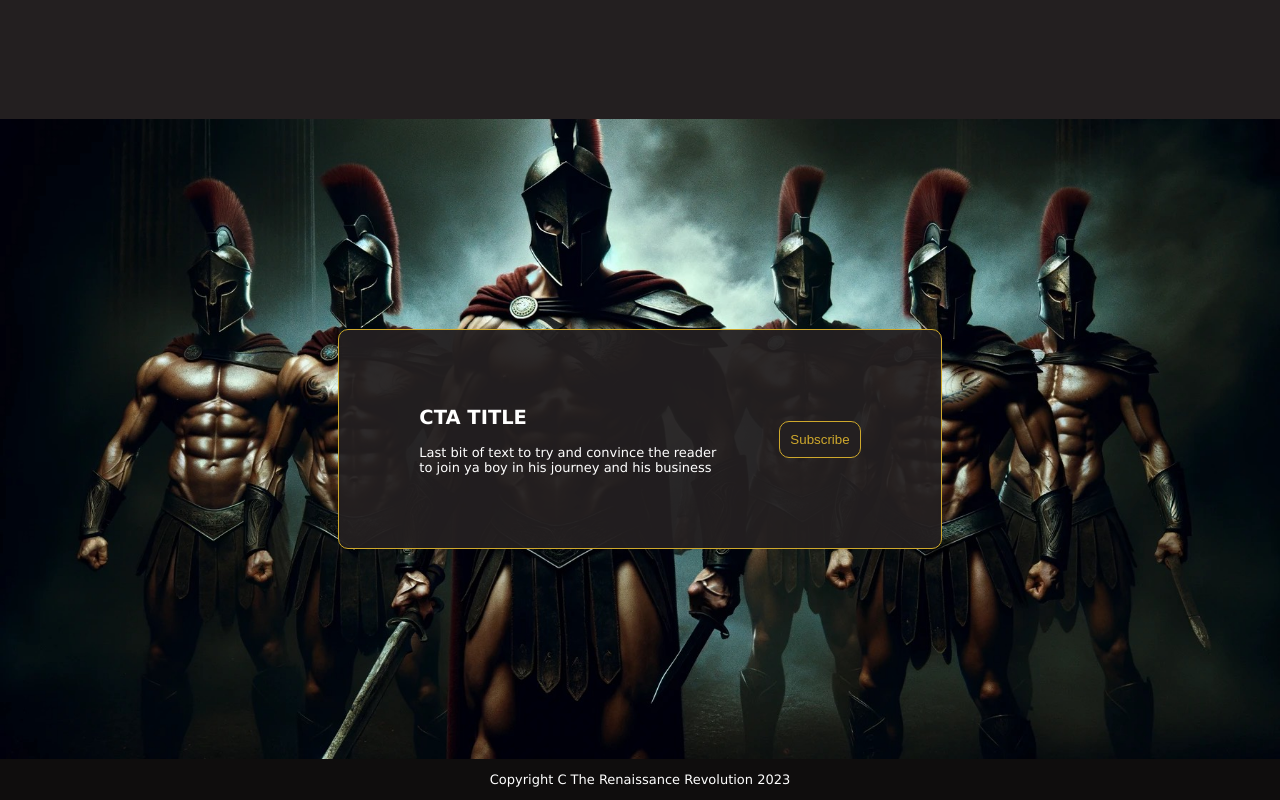
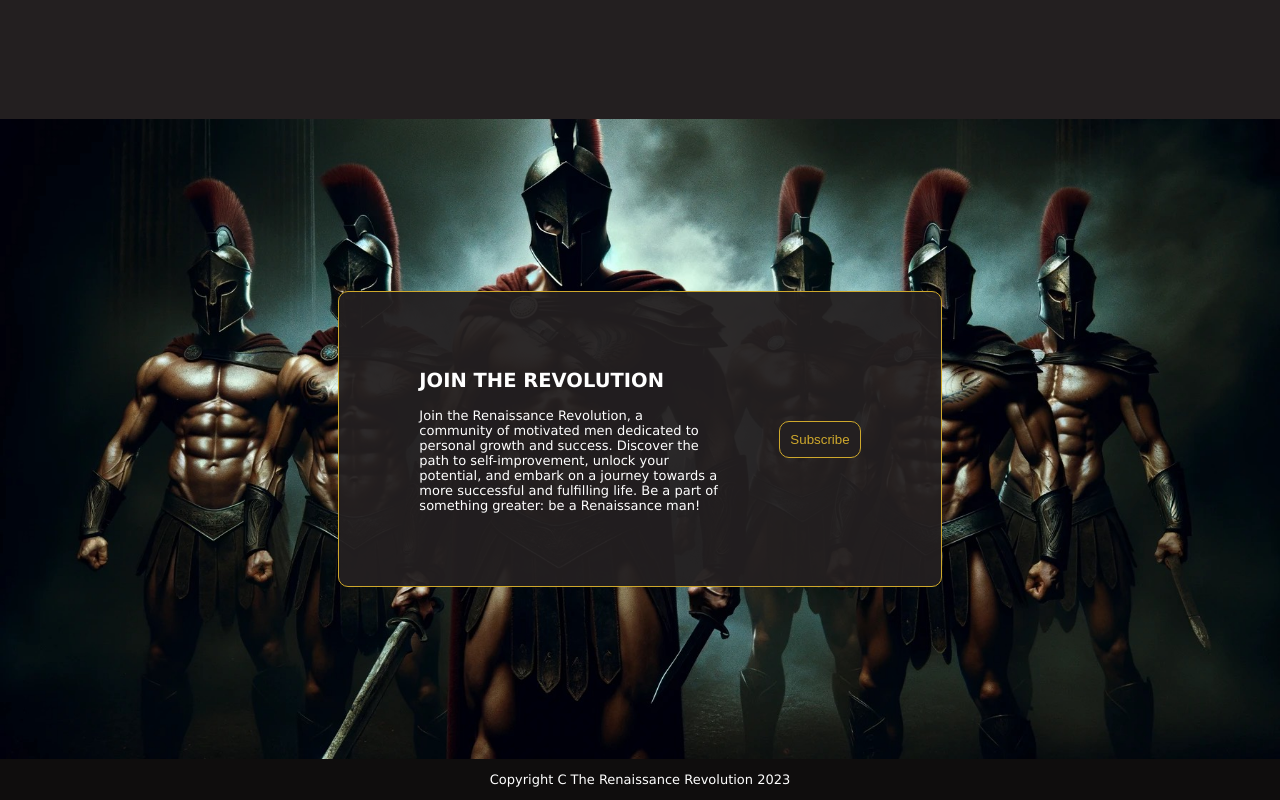
Before and after one commit to maxwwatson/TOP-landing-page, a plain HTML site: page index.html in a window 1280 px wide. Shown: the part 1961-2761 px from the top of the page. Drawn offline with Linux system fonts and the light colour scheme.

Commit message:
small update on CTA

```diff
--- a/index.html
+++ b/index.html
@@ -72,9 +72,11 @@
         <div id="cta-section" class="cta-container">
             <div class="cta-box">
                 <div class="cta-text">
-                    <h2>CTA TITLE</h2>
-                    <p>Last bit of text to try and convince the reader to
-                        join ya boy in his journey and his business
+                    <h2>JOIN THE REVOLUTION</h2>
+                    <p>Join the Renaissance Revolution, a community of motivated men dedicated to
+                         personal growth and success. Discover the path to self-improvement, unlock
+                          your potential, and embark on a journey towards a more successful and
+                          fulfilling life. Be a part of something greater: be a Renaissance man!
                     </p>
                 </div>
                 <button class="cta-button" type="submit">Subscribe</button>
```
